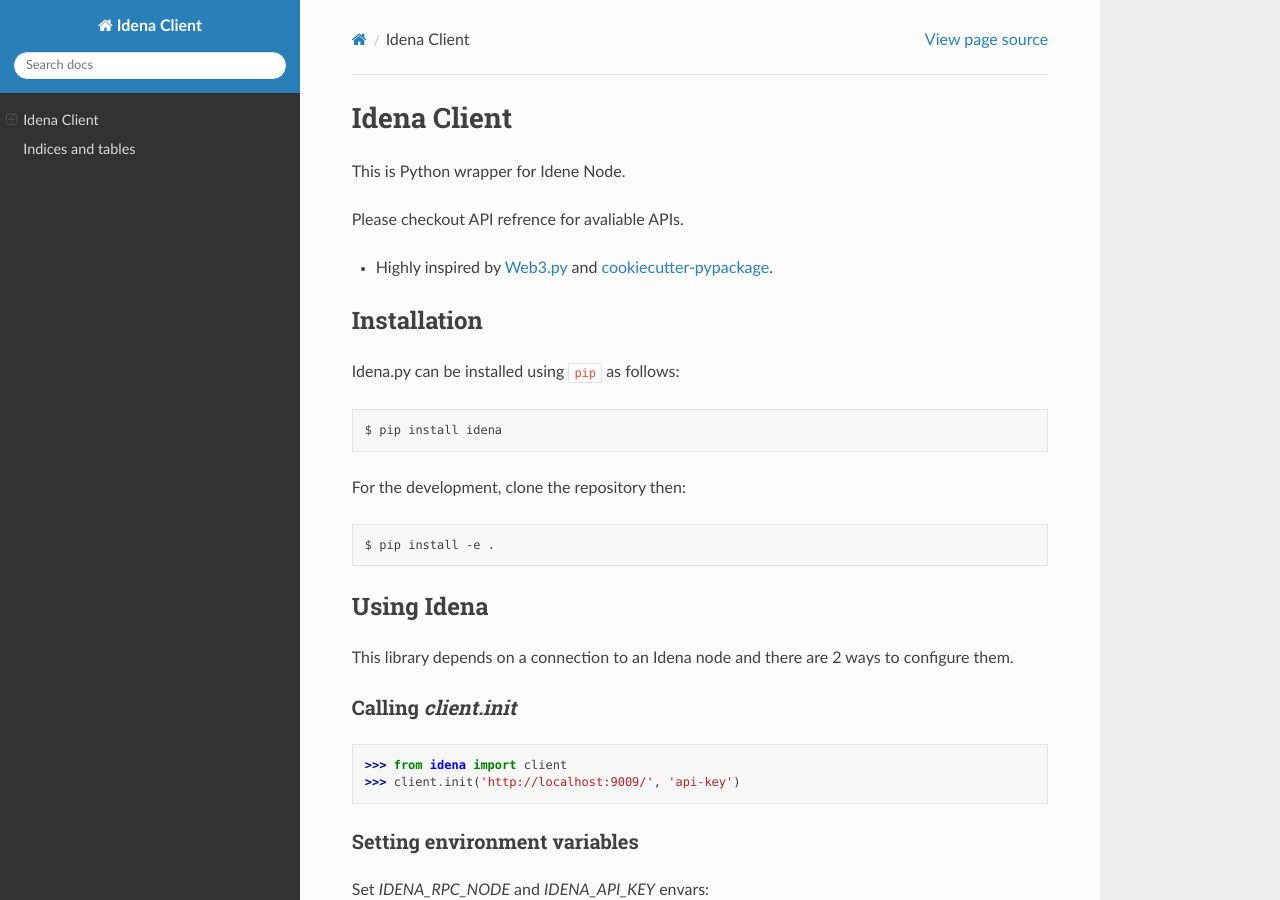
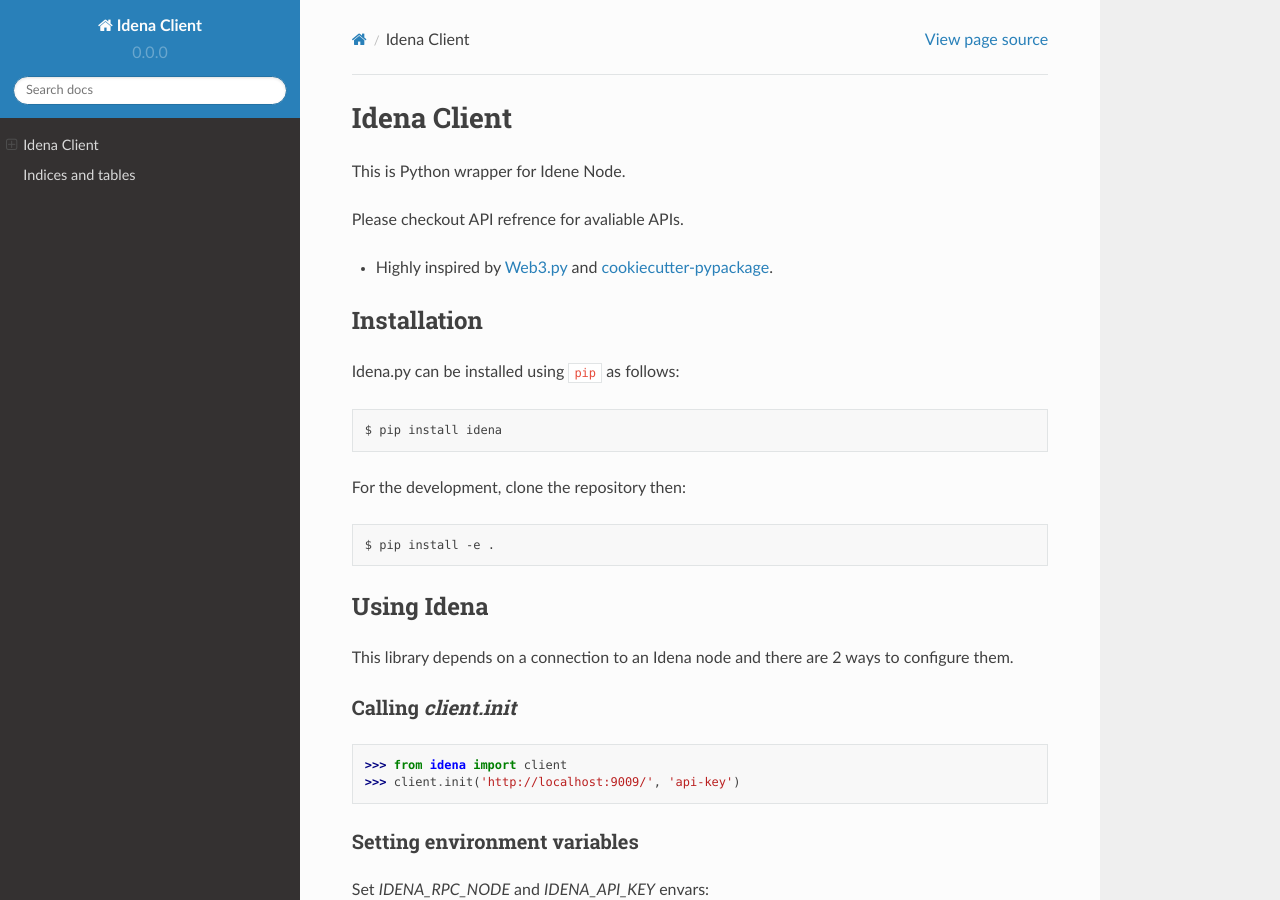
Before and after one commit to iRhonin/idena.py, a Sphinx documentation site: the page built from docs/index.rst, in a window 1280 px wide and 900 px high. Built offline with Sphinx 7.4.7 and the Read the Docs theme 2.0.0, drawn with Linux system fonts in a browser that asks for light colours; pages that are not in the unit, such as notebooks, are missing from menus.

Commit message:
Versions

```diff
--- a/docs/conf.py
+++ b/docs/conf.py
@@ -64,3 +64,8 @@
 autodoc_typehints = 'description'
 
 html_theme = 'sphinx_rtd_theme'
+
+# The short X.Y version.
+version = '0.0.0'
+# The full version, including alpha/beta/rc tags.
+release = '0.0.0'
--- a/pyproject.toml
+++ b/pyproject.toml
@@ -1,6 +1,6 @@
 [tool.poetry]
 name = "idena"
-version = "0.1.0"
+version = "0.0.0"
 description = "Idena RPC client"
 authors = ["Arash Fatahzade <fatahzade@gmail.com>"]
 repository = "https://github.com/iRhonin/idena.py"
```
Also changed, not shown: .bumpversion.cfg.
